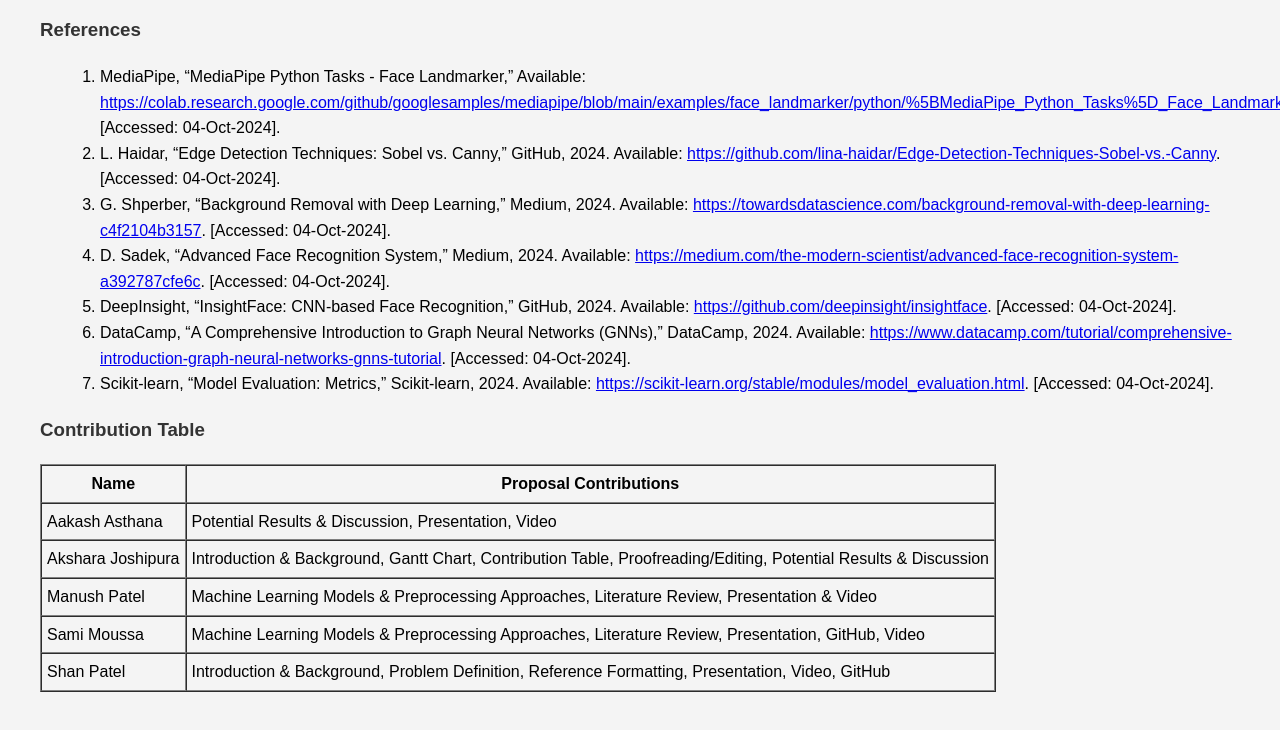
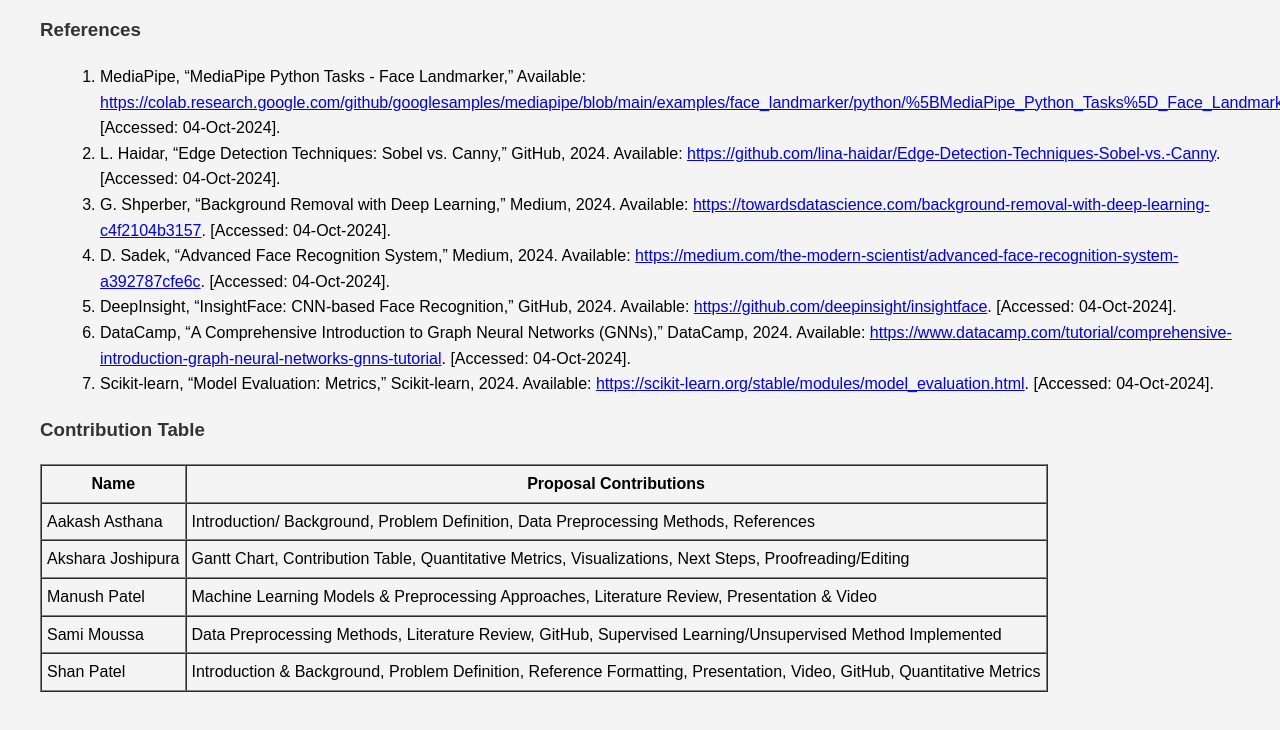
Before and after one commit to Aakash-Asthana19/ML-4641, a plain HTML site: page index.html in a window 1280 px wide. Shown: the part 5583-6313 px from the top of the page. Drawn offline with Linux system fonts and the light colour scheme.

Commit message:
Update index.html

```diff
--- a/index.html
+++ b/index.html
@@ -194,11 +194,11 @@
     </tr>
     <tr>
         <td>Aakash Asthana</td>
-        <td>Potential Results & Discussion, Presentation, Video</td>
+        <td>Introduction/ Background, Problem Definition, Data Preprocessing Methods, References</td>
     </tr>
     <tr>
         <td>Akshara Joshipura</td>
-        <td>Introduction & Background, Gantt Chart, Contribution Table, Proofreading/Editing, Potential Results & Discussion</td>
+        <td>Gantt Chart, Contribution Table, Quantitative Metrics, Visualizations, Next Steps, Proofreading/Editing</td>
     </tr>
     <tr>
         <td>Manush Patel</td>
@@ -206,11 +206,11 @@
     </tr>
     <tr>
         <td>Sami Moussa</td>
-        <td>Machine Learning Models & Preprocessing Approaches, Literature Review, Presentation, GitHub, Video</td>
+        <td>Data Preprocessing Methods, Literature Review, GitHub, Supervised Learning/Unsupervised Method Implemented</td>
     </tr>
     <tr>
         <td>Shan Patel</td>
-        <td>Introduction & Background, Problem Definition, Reference Formatting, Presentation, Video, GitHub</td
+        <td>Introduction & Background, Problem Definition, Reference Formatting, Presentation, Video, GitHub, Quantitative Metrics</td
 
 </body>
 </html>
```
